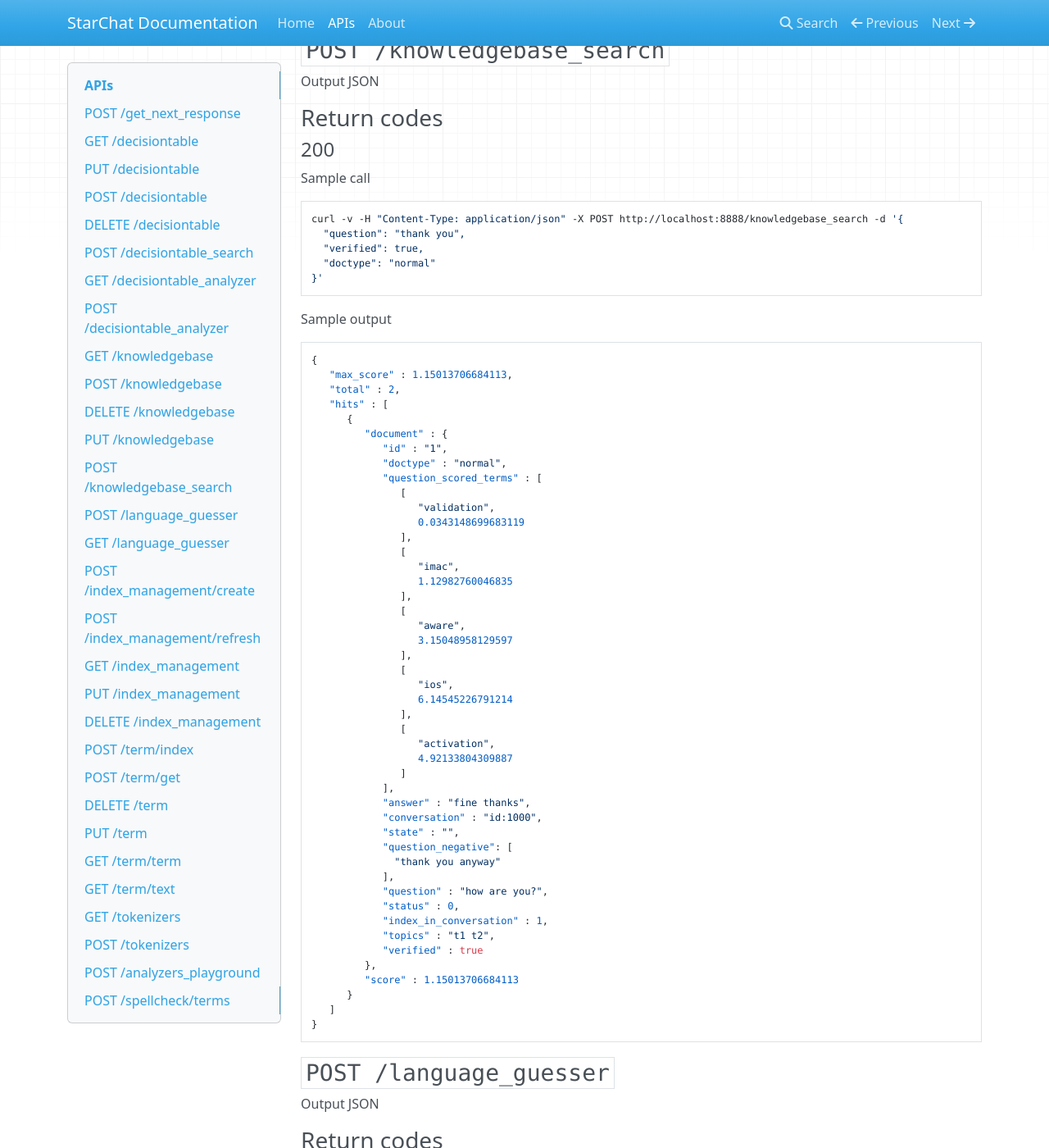
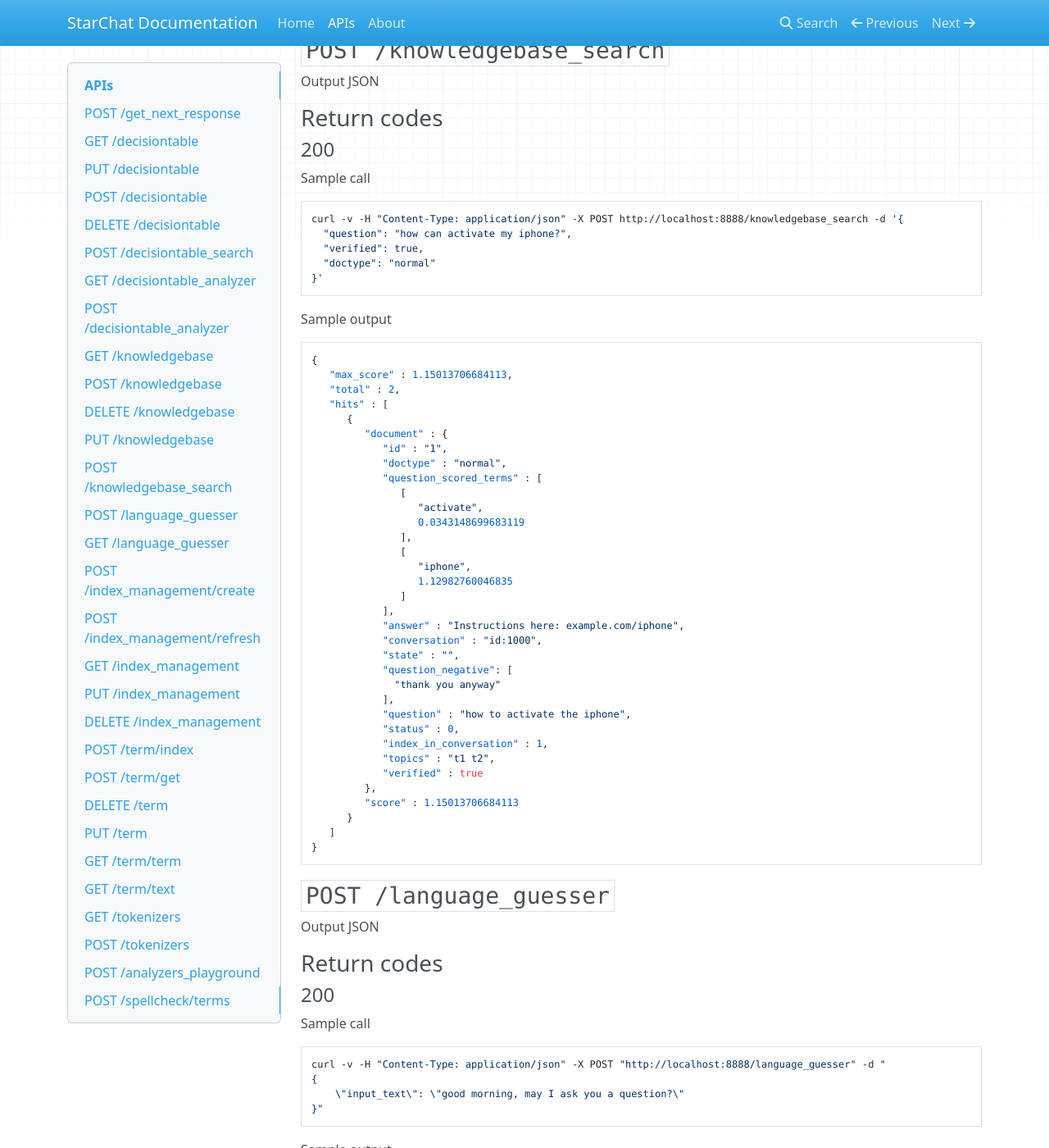
Before and after one commit to acollamati/starchat-doc, an MkDocs documentation site: the page built from docs/apis.md, in a window 1280 px wide and 1400 px high, scrolled down 11420 px. Shown: the whole window at 82% size. Built offline with MkDocs 1.6.1, drawn with Linux system fonts in a browser that asks for light colours; nearby versions of some CDN libraries; old or Windows-style settings are respelled for this version of MkDocs.

````diff
--- a/docs/apis.md
+++ b/docs/apis.md
@@ -626,7 +626,7 @@ Sample call
 
 ```bash
 curl -v -H "Content-Type: application/json" -X POST http://localhost:8888/knowledgebase_search -d '{
-  "question": "thank you",
+  "question": "how can activate my iphone?",
   "verified": true,
   "doctype": "normal"
 }'
@@ -645,33 +645,21 @@ Sample output
             "doctype" : "normal",
             "question_scored_terms" : [
                [
-                  "validation",
+                  "activate",
                   0.0343148699683119
                ],
                [
-                  "imac",
+                  "iphone",
                   1.12982760046835
-               ],
-               [
-                  "aware",
-                  3.15048958129597
-               ],
-               [
-                  "ios",
-                  6.14545226791214
-               ],
-               [
-                  "activation",
-                  4.92133804309887
                ]
             ],
-            "answer" : "fine thanks",
+            "answer" : "Instructions here: example.com/iphone",
             "conversation" : "id:1000",
             "state" : "",
             "question_negative": [
               "thank you anyway"
             ],
-            "question" : "how are you?",
+            "question" : "how to activate the iphone",
             "status" : 0,
             "index_in_conversation" : 1,
             "topics" : "t1 t2",
````
Also changed, not shown: docs/index.md (+67 -22 lines).
